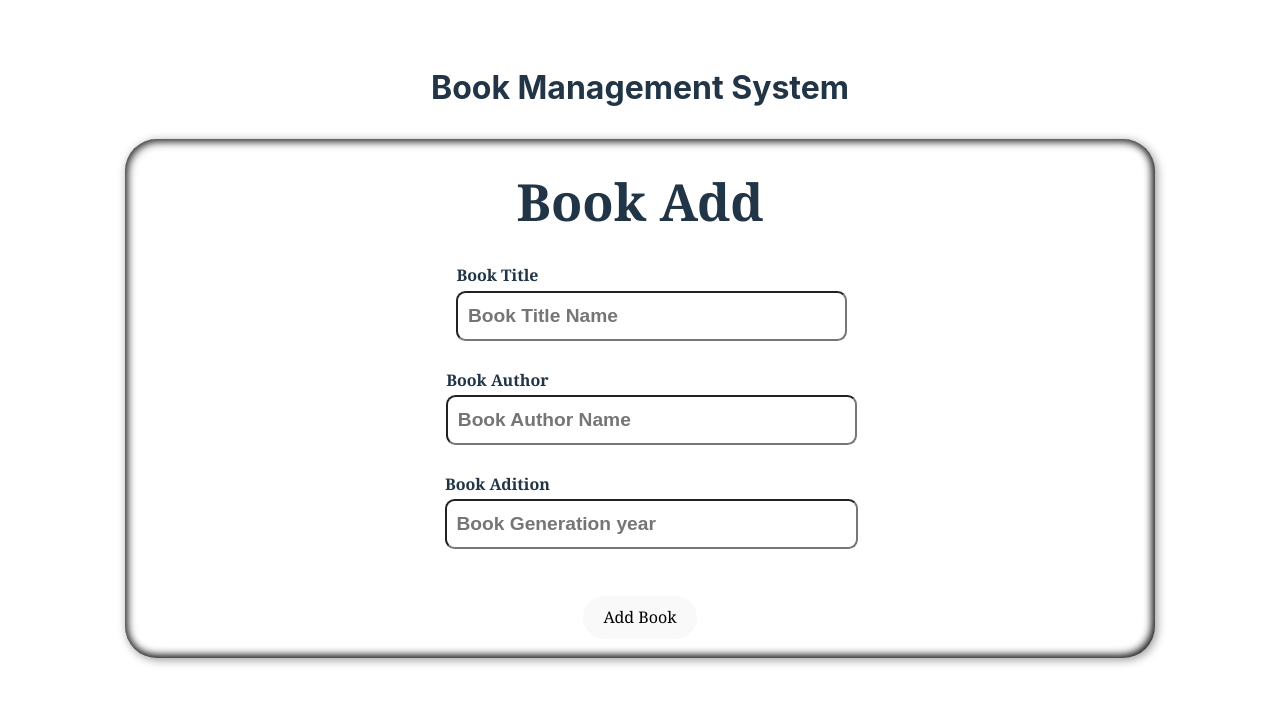
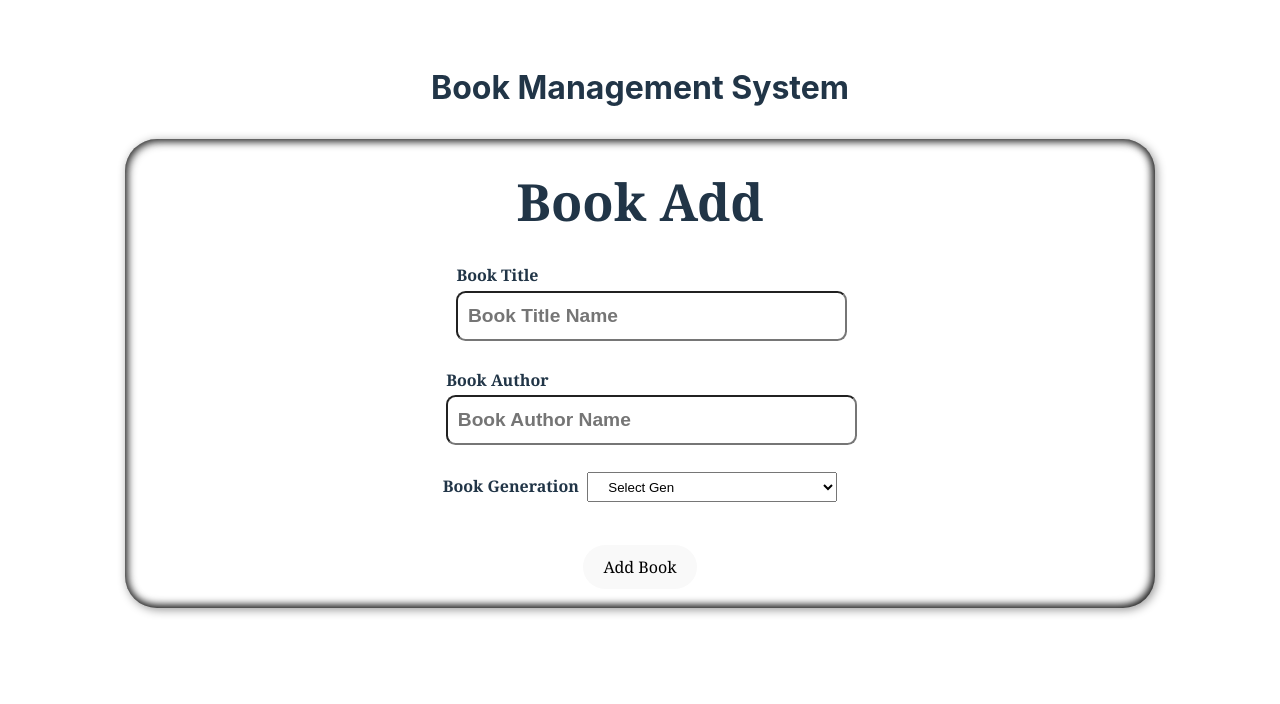
Before and after one commit to Singh8700/booksmanager, a React (Vite) app: page / in a window 1280 px wide. Shown: the top 704 px of the page. Built offline with nearby package versions, Linux system fonts and the light colour scheme.

Commit message:
first-commit

```diff
--- a/src/components/bookDetails/BooksDetails.tsx
+++ b/src/components/bookDetails/BooksDetails.tsx
@@ -32,7 +32,7 @@ const BooksDetails=(props)=>{
          </tr>
          <tr>
           <td>
-        <span>Books Adition:</span>
+        <span>Books Generation:</span>
           </td>
           <td>
           <p class="bookAdition">
--- a/src/components/booksAdd/BooksAdd.tsx
+++ b/src/components/booksAdd/BooksAdd.tsx
@@ -57,10 +57,42 @@ const BooksAdd =({myData})=>{
        <br/>
    {/* books Girnes*/}
       <label forHTML="bookAdition">
-      Book Adition
-      <input type="text" placeholder="Book Generation year" required
-      autoComplete="off" id="bookAdition"
-      onChange={booksGirne} value={bookGirne}/>
+      Book Generation &nbsp;
+        <select onChange={booksGirne} name="Gen" id="bookAdition">
+      <option value="">
+        Select Gen
+        </option>
+        <option value="1st Gen">
+        1st Gen
+        </option>
+        <option value="2nd Gen">
+        2nd Gen
+        </option>
+        <option value="3rd Gen">
+        3rd Gen
+        </option>
+        <option value="4th Gen">
+        4th Gen
+        </option>
+        <option value="5th Gen">
+        5th Gen
+        </option>
+        <option value="6th Gen">
+        6th Gen
+        </option>
+        <option value="7th Gen">
+        7th Gen
+        </option>
+        <option value="8th Gen">
+        8th Gen
+        </option>
+        <option value="9th Gen">
+        9th Gen
+        </option>
+        <option value="10th Gen">
+        10th Gen
+        </option>
+        </select>
       </label>
       <br/>
       <button type="submit">
--- a/src/index.css
+++ b/src/index.css
@@ -75,6 +75,11 @@ button:focus-visible {
   border-radius:2rem;
   font-weight: 1000;
   font-family: Georgia;
+}
+.bookAddContainer form select{
+  width:250px;
+  height:30px;
+  padding:0.3rem 1rem;
 }
 .bookAddContainer form > * input{
   width:100%;
```
